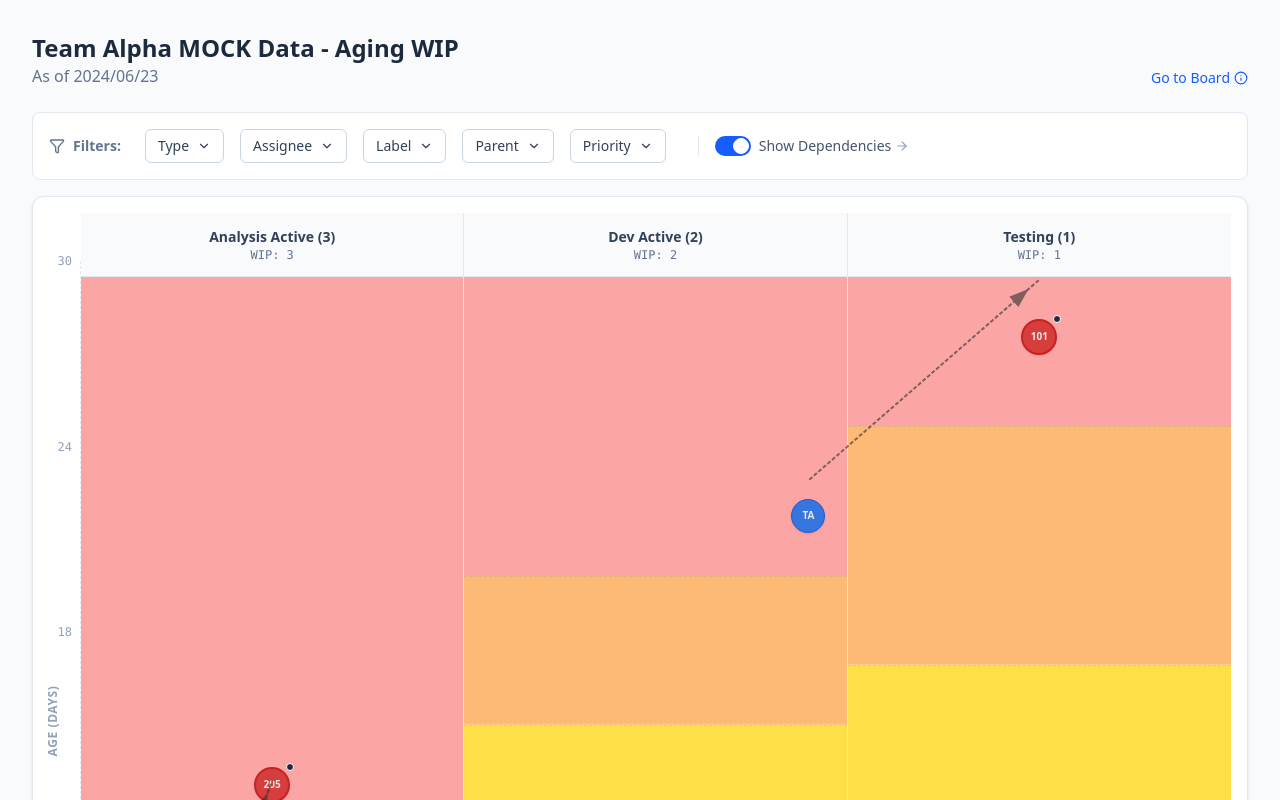
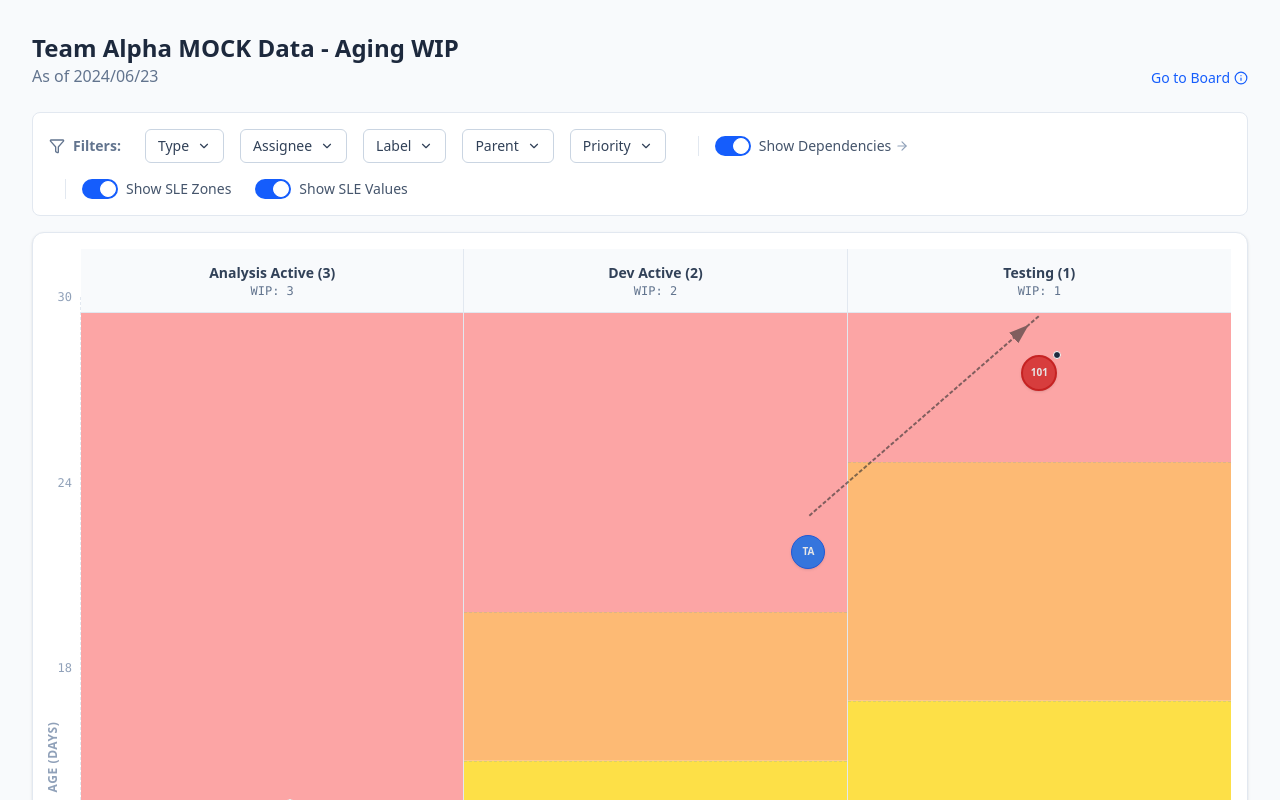
Before and after one commit to paulera/aging-wip-ui, a React (Vite) app: page / in a window 1280 px wide. Shown: the top 800 px of the page. Built offline with nearby package versions, Linux system fonts and the light colour scheme.

Commit message:
Swiches for SLE features

```diff
--- a/src/App.jsx
+++ b/src/App.jsx
@@ -456,7 +456,7 @@ const MultiSelect = ({ label, options, selectedValues = [], onChange, isOpen, on
   );
 };
 
-const FilterBar = ({ config, columns, activeFilters, onFilterChange, dependencyConfig, showArrows, setShowArrows }) => {
+const FilterBar = ({ config, columns, activeFilters, onFilterChange, dependencyConfig, showArrows, setShowArrows, showSLEZones, setShowSLEZones, showSLEValues, setShowSLEValues }) => {
   const [openDropdown, setOpenDropdown] = useState(null);
 
   if (!config.enabled) return null;
@@ -512,6 +512,36 @@ const FilterBar = ({ config, columns, activeFilters, onFilterChange, dependencyC
            </label>
          </div>
       )}
+
+      <div className="flex items-center gap-2 ml-4 pl-4 border-l border-slate-200">
+        <label className="flex items-center cursor-pointer relative">
+          <input
+            type="checkbox"
+            name="show-sle-zones"
+            checked={showSLEZones}
+            onChange={() => setShowSLEZones(!showSLEZones)}
+            className="sr-only peer"
+          />
+          <div className="w-9 h-5 bg-slate-200 peer-focus:outline-none peer-focus:ring-2 peer-focus:ring-blue-300 rounded-full peer peer-checked:after:translate-x-full peer-checked:after:border-white after:content-[''] after:absolute after:top-[2px] after:left-[2px] after:bg-white after:border-gray-300 after:border after:rounded-full after:h-4 after:w-4 after:transition-all peer-checked:bg-blue-600"></div>
+          <span className="ml-2 text-sm text-slate-600 font-medium">
+            Show SLE Zones
+          </span>
+        </label>
+
+        <label className="flex items-center cursor-pointer relative ml-4">
+          <input
+            type="checkbox"
+            name="show-sle-values"
+            checked={showSLEValues}
+            onChange={() => setShowSLEValues(!showSLEValues)}
+            className="sr-only peer"
+          />
+          <div className="w-9 h-5 bg-slate-200 peer-focus:outline-none peer-focus:ring-2 peer-focus:ring-blue-300 rounded-full peer peer-checked:after:translate-x-full peer-checked:after:border-white after:content-[''] after:absolute after:top-[2px] after:left-[2px] after:bg-white after:border-gray-300 after:border after:rounded-full after:h-4 after:w-4 after:transition-all peer-checked:bg-blue-600"></div>
+          <span className="ml-2 text-sm text-slate-600 font-medium">
+            Show SLE Values
+          </span>
+        </label>
+      </div>
     </div>
   );
 };
@@ -551,6 +581,8 @@ export default function App() {
   const [tooltipData, setTooltipData] = useState(null);
   const [activeFilters, setActiveFilters] = useState({});
   const [showArrows, setShowArrows] = useState(features.dependencies.default_visible);
+  const [showSLEZones, setShowSLEZones] = useState(true);
+  const [showSLEValues, setShowSLEValues] = useState(true);
 
   // Inject data as HTML comment
   useEffect(() => {
@@ -680,6 +712,8 @@ export default function App() {
       setActiveFilters({});
       setColumnWidths({});
       setShowArrows(parsedData.features.dependencies.default_visible);
+      setShowSLEZones(true);
+      setShowSLEValues(true);
     } catch (error) {
       setJsonError(`Invalid JSON: ${error.message}`);
     }
@@ -726,6 +760,10 @@ export default function App() {
         dependencyConfig={features.dependencies}
         showArrows={showArrows}
         setShowArrows={setShowArrows}
+        showSLEZones={showSLEZones}
+        setShowSLEZones={setShowSLEZones}
+        showSLEValues={showSLEValues}
+        setShowSLEValues={setShowSLEValues}
       />
 
       <div className="bg-white border border-slate-200 rounded-xl shadow-sm p-4 pl-12 relative">
@@ -761,6 +799,8 @@ export default function App() {
                             theme={theme}
                             widthMultiplier={columnWidths[col.name] || 1}
                             onColumnClick={() => handleColumnClick(col.name)}
+                            showSLEZones={showSLEZones}
+                            showSLEValues={showSLEValues}
                         />
                     ))}
                 </div>
@@ -860,7 +900,7 @@ const calculateLayoutWithWidths = (filteredColumns, maxDays, columnWidths) => {
   return layoutMap;
 };
 
-const StatusColumn = ({ columnData, maxDays, layoutMap, setTooltipData, theme, widthMultiplier = 1, onColumnClick }) => {
+const StatusColumn = ({ columnData, maxDays, layoutMap, setTooltipData, theme, widthMultiplier = 1, onColumnClick, showSLEZones = true, showSLEValues = true }) => {
   const { name, top_text, bottom_text, sle, items } = columnData;
   const [isHovered, setIsHovered] = useState(false);
 
@@ -981,6 +1021,7 @@ const StatusColumn = ({ columnData, maxDays, layoutMap, setTooltipData, theme, w
       </div>
 
       <div className="relative flex-1 w-full bg-slate-100 overflow-visible">
+        {showSLEZones && (
           <div className="absolute inset-0 flex flex-col-reverse">
              {zones.map((zone, idx) => (
                <SLEZone
@@ -993,9 +1034,10 @@ const StatusColumn = ({ columnData, maxDays, layoutMap, setTooltipData, theme, w
                />
              ))}
           </div>
+        )}
 
-        {/* Percentile markers - only visible on hover */}
-        {isHovered && percentileMarkers.length > 0 && (
+        {/* Percentile markers - only visible on hover and when enabled */}
+        {showSLEValues && isHovered && percentileMarkers.length > 0 && (
           <div className="absolute inset-0 pointer-events-none z-30">
             {percentileMarkers.map((marker, idx) => (
               <PercentileMarker
```
Lines whose indentation alone changed are shown as unchanged.
